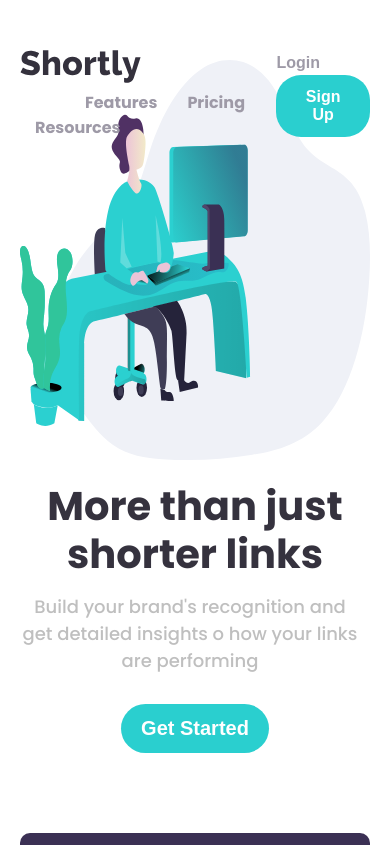
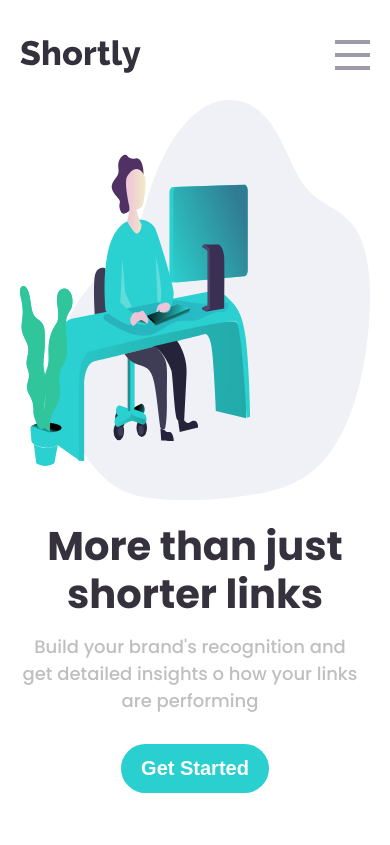
Before and after one commit to arantzaLozada/shortening-api-challenge, a React (Create React App) app: page / in a window 390 px wide. Shown: the top 845 px of the page. Built offline with nearby package versions, Linux system fonts and the light colour scheme.

Commit message:
Add hamburger navbar

```diff
--- a/src/components/Navbar/Navbar.js
+++ b/src/components/Navbar/Navbar.js
@@ -1,21 +1,28 @@
+import { useState } from 'react';
 import { IconLogo } from '../Icon/IconLogo';
 
 export function Navbar() {
+  const [clicked, setClicked] = useState(false);
+
+  const handleClick = () => {
+    setClicked(!clicked);
+  };
+
   return (
     <>
       <nav className="container navbar">
         <div>
           <ul>
-            <li>
+            <li className="icon-navbar">
               <IconLogo color={'#34313D'} />
             </li>
-            <li className="nav-left">
+            <li className="nav-left nav-left--modified">
               <a href="!#">Features</a>
             </li>
-            <li>
+            <li className="nav-left">
               <a href="!#">Pricing</a>
             </li>
-            <li>
+            <li className="nav-left">
               <a href="!#">Resources</a>
             </li>
           </ul>
@@ -25,6 +32,49 @@ export function Navbar() {
           <button className="button-primary">Sign Up</button>
         </div>
       </nav>
+
+      {/* RESPONSIVE NAVBAR */}
+
+      <div className="mobile-navbar">
+        <div className="navbar-mobile-burger-container">
+          <div>
+            <IconLogo color={'#34313D'} />
+          </div>
+          <div
+            onClick={handleClick}
+            className={`icon nav-icon-5 ${clicked ? 'open' : ''}`}
+          >
+            <span></span>
+            <span></span>
+            <span></span>
+          </div>
+        </div>
+        <nav className={`navbar-mobile-container ${!clicked ? 'active' : ''}`}>
+          <div>
+            <ul>
+              <li>
+                <a className="link-mobile" href="!#">
+                  Features
+                </a>
+              </li>
+              <li>
+                <a className="link-mobile" href="!#">
+                  Pricing
+                </a>
+              </li>
+              <li>
+                <a className="link-mobile" href="!#">
+                  Resources
+                </a>
+              </li>
+            </ul>
+          </div>
+          <div className="navbar-buttons-mobile">
+            <button className="button-login">Login</button>
+            <button className="button-primary button-signUp">Sign Up</button>
+          </div>
+        </nav>
+      </div>
     </>
   );
 }
--- a/src/components/Navbar/_navbar.scss
+++ b/src/components/Navbar/_navbar.scss
@@ -1,12 +1,15 @@
 .navbar {
+  display: none;
+  @include breakpoint(tablet) {
     position: relative;
     top: 50px;
     height: 60px;
     display: flex;
     justify-content: space-between;
   }
+}
 
-li:nth-child(1) {
+.icon-navbar {
   img {
     position: relative;
     top: 10px;
@@ -14,10 +17,6 @@ li:nth-child(1) {
 }
 
 .nav-left {
-  margin-left: 50px;
-}
-
-li:nth-child(-1n + 5):not(:first-child) {
   a {
     color: map-get($color, rayishViolet);
     padding: 0px 15px 0px 15px;
@@ -27,13 +26,27 @@ li:nth-child(-1n + 5):not(:first-child) {
       color: #232127;
     }
   }
+
+  &--modified {
+    margin-left: 50px;
   }
+}
+
+// li:nth-child(-1n + 5):not(:first-child) {
+//   a {
+//     color: map-get($color, rayishViolet);
+//     padding: 0px 15px 0px 15px;
+//     font-weight: 700;
+
+//     &:hover {
+//       color: #232127;
+//     }
+//   }
+// }
 
 .navbar-buttons {
   margin: auto 0px;
-}
-
-button:nth-child(1) {
+  &:nth-child(1) {
     color: map-get($color, rayishViolet);
     font-weight: 700;
     margin-right: 30px;
@@ -41,3 +54,106 @@ button:nth-child(1) {
       color: #232127;
     }
   }
+}
+
+/*RESPONSIVE NAVBAR**/
+.mobile-navbar {
+  display: block;
+  @include breakpoint(tablet) {
+    display: none;
+  }
+}
+.navbar-mobile-burger-container {
+  display: flex;
+  justify-content: space-between;
+  margin: 40px 20px 20px 20px;
+}
+.active {
+  display: none;
+}
+.navbar-mobile-container {
+  background-color: map-get($color, darkViolet);
+  margin: 0px 20px;
+  border-radius: 10px;
+  padding: 40px;
+  ul {
+    display: flex;
+    flex-direction: column;
+    justify-content: center;
+    align-items: center;
+    border-bottom: 1px solid rgba(191, 191, 191, 0.345);
+    padding-bottom: 20px;
+    li {
+      padding: 10px 0px;
+      .link-mobile {
+        color: white;
+      }
+    }
+  }
+}
+.navbar-buttons-mobile {
+  margin-top: 20px;
+  display: flex;
+  flex-direction: column;
+  justify-content: center;
+  align-items: center;
+  .button-login {
+    color: white;
+    font-weight: 700;
+    padding-bottom: 20px;
+  }
+  .button-signUp {
+    width: 100%;
+  }
+}
+
+.nav-icon-5 {
+  width: 35px;
+  height: 30px;
+  // margin: 10px 10px;
+  position: relative;
+  cursor: pointer;
+  display: inline-block;
+}
+.nav-icon-5 span {
+  background-color: map-get($color, rayishViolet);
+  position: absolute;
+  // border-radius: 2px;
+  transition: 0.3s cubic-bezier(0.8, 0.5, 0.2, 1.4);
+  width: 100%;
+  height: 4px;
+  transition-duration: 500ms;
+}
+.nav-icon-5 span:nth-child(1) {
+  top: 0px;
+  left: 0px;
+}
+.nav-icon-5 span:nth-child(2) {
+  top: 13px;
+  left: 0px;
+  opacity: 1;
+}
+.nav-icon-5 span:nth-child(3) {
+  bottom: 0px;
+  left: 0px;
+}
+.nav-icon-5:not(.open):hover span:nth-child(1) {
+  transform: rotate(-3deg) scaleY(1.1);
+}
+.nav-icon-5:not(.open):hover span:nth-child(2) {
+  transform: rotate(3deg) scaleY(1.1);
+}
+.nav-icon-5:not(.open):hover span:nth-child(3) {
+  transform: rotate(-4deg) scaleY(1.1);
+}
+.nav-icon-5.open span:nth-child(1) {
+  transform: rotate(45deg);
+  top: 13px;
+}
+.nav-icon-5.open span:nth-child(2) {
+  opacity: 0;
+}
+.nav-icon-5.open span:nth-child(3) {
+  transform: rotate(-45deg);
+  top: 13px;
+}
```
Lines whose indentation alone changed are shown as unchanged.
